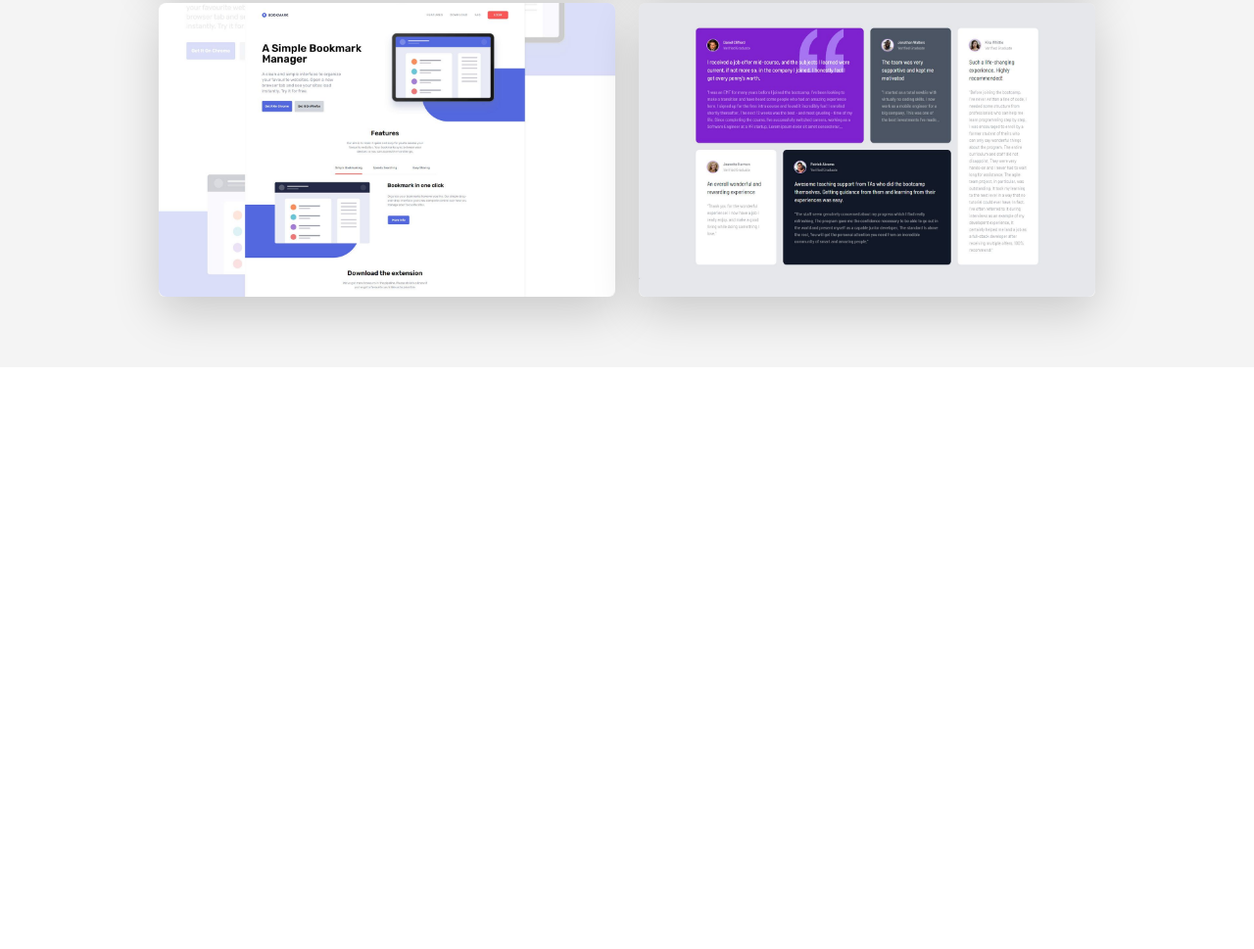
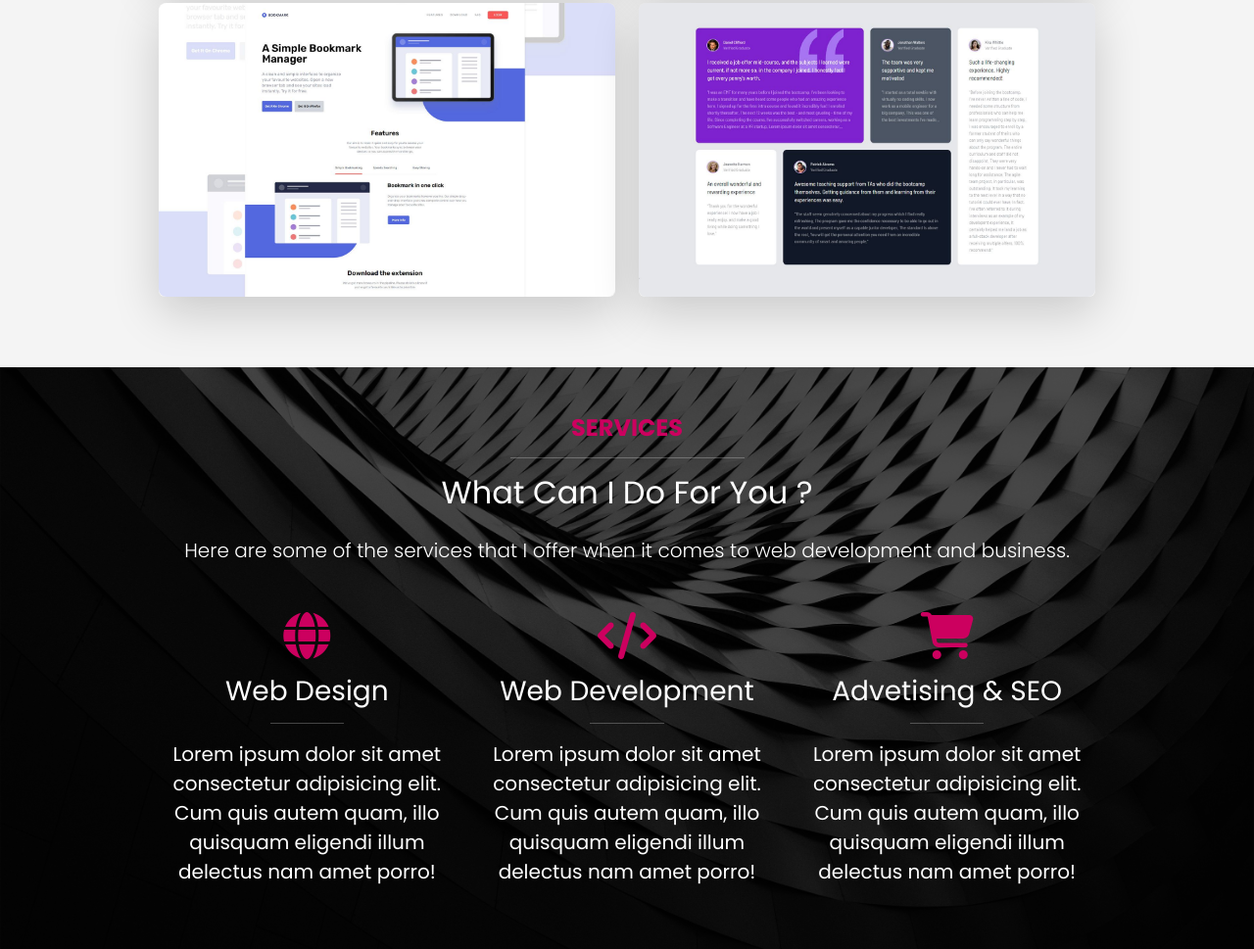
Before and after one commit to JunaidQureshi05/portfolio-website, a website: page index.html in a window 1280 px wide. Shown: the part 3088-4057 px from the top of the page at 98% size. Before the commit the page ends 3463 px from the top, so only its background shows below. Drawn offline with nearby package versions, Linux system fonts and the light colour scheme; files that its build step writes are made by us from their sources.

Commit message:
add services section

```diff
--- a/index.html
+++ b/index.html
@@ -374,6 +374,52 @@
       </div>
     </section>
 
+    <!-- Services -->
+    <section class="services text-bg-dark py-5 position-relative">
+      <div class="container position-relative">
+        <div class="text-center mb-5">
+          <h4 class="text-uppercase fw-bold text-primary">Services</h4>
+          <hr class="w-25 mx-auto" />
+          <h2 class="mb-4">What Can I Do For You ?</h2>
+          <p class="lead">
+            Here are some of the services that I offer when it comes to web
+            development and business.
+          </p>
+        </div>
+        <div class="row">
+          <div class="col-md-4 text-center">
+            <i class="fas fa-globe fa-3x text-primary mb-3"></i>
+            <h3 class="fs-3">Web Design</h3>
+            <hr class="w-25 mx-auto" />
+            <p class="fs-5">
+              Lorem ipsum dolor sit amet consectetur adipisicing elit. Cum quis
+              autem quam, illo quisquam eligendi illum delectus nam amet porro!
+            </p>
+          </div>
+
+          <div class="col-md-4 text-center">
+            <i class="fas fa-code fa-3x text-primary mb-3"></i>
+            <h3 class="fs-3">Web Development</h3>
+            <hr class="w-25 mx-auto" />
+            <p class="fs-5">
+              Lorem ipsum dolor sit amet consectetur adipisicing elit. Cum quis
+              autem quam, illo quisquam eligendi illum delectus nam amet porro!
+            </p>
+          </div>
+
+          <div class="col-md-4 text-center">
+            <i class="fas fa-shopping-cart fa-3x text-primary mb-3"></i>
+            <h3 class="fs-3">Advetising & SEO</h3>
+            <hr class="w-25 mx-auto" />
+            <p class="fs-5">
+              Lorem ipsum dolor sit amet consectetur adipisicing elit. Cum quis
+              autem quam, illo quisquam eligendi illum delectus nam amet porro!
+            </p>
+          </div>
+        </div>
+      </div>
+    </section>
+
     <script src="js/bootstrap.bundle.min.js"></script>
     <script src="js/lightbox-plus-jquery.min.js"></script>
     <script src="js/script.js"></script>
--- a/scss/styles.scss
+++ b/scss/styles.scss
@@ -34,6 +34,25 @@
   transform: scale(1.05);
   opacity: 0.8;
 }
+
+.services {
+  background: url("../images/bg.jpg") no-repeat center center;
+  background-size: cover;
+  background-attachment: fixed;
+}
+.services::after {
+  content: "";
+  position: absolute;
+  top: 0;
+  left: 0;
+  width: 100%;
+  height: 100%;
+
+  background: rgba(0, 0, 0, 0.7);
+}
+.services .container {
+  z-index: 10;
+}
 // Media queries
 
 @media (max-width: 767px) {
```
